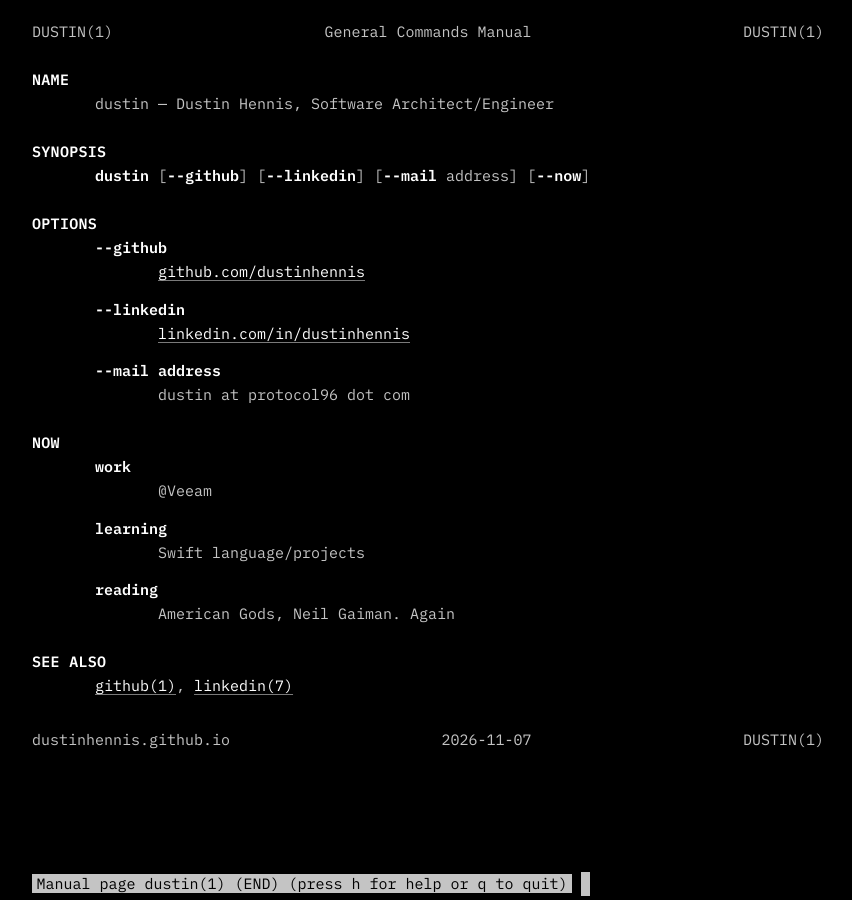
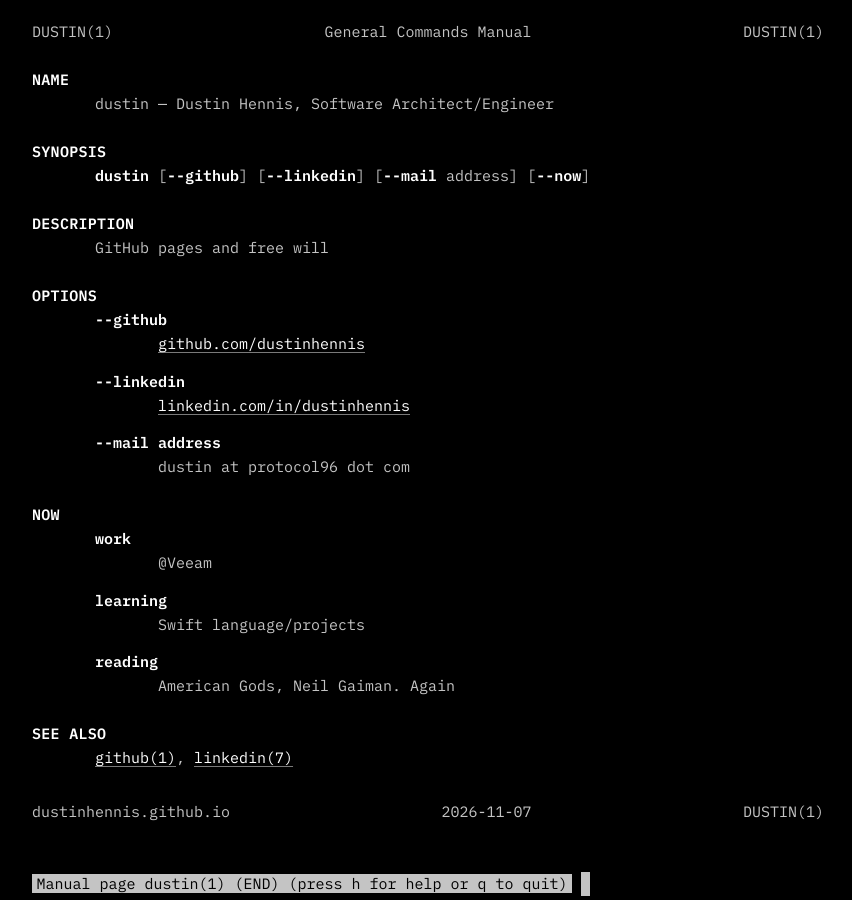
Before and after one commit to dustinhennis/dustinhennis.github.io, a Jekyll site: the page built from index.html, in a window 1280 px wide. Shown: the whole page, without its empty margins (212-1064 px from the left). Built offline with Jekyll 4.4.1, drawn with Linux system fonts in a browser that asks for light colours.

Commit message:
Add description back
Co-Authored-By: Claude Opus 5.5 <noreply@anthropic.com>

```diff
--- a/index.html
+++ b/index.html
@@ -10,6 +10,13 @@ layout: man
   <h2>SYNOPSIS</h2>
   <div class="body">
     <p><b>dustin</b> [<b>--github</b>] [<b>--linkedin</b>] [<b>--mail</b> address] [<b>--now</b>]</p>
+  </div>
+</section>
+
+<section>
+  <h2>DESCRIPTION</h2>
+  <div class="body">
+    <p>GitHub pages and free will</p>
   </div>
 </section>
 
```
